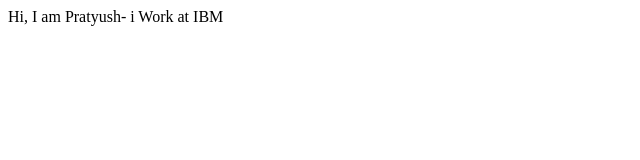
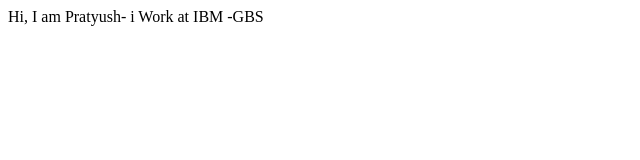
Before and after one commit to pratyush-9-009/MyFirstSite, a plain HTML site: page index.html in a window 1280 px wide. Shown: the full height of the page, 0-640 px from the left. Drawn offline with Linux system fonts and the light colour scheme.

Commit message:
Update : Additional Info

```diff
--- a/index.html
+++ b/index.html
@@ -7,6 +7,6 @@
     <title>Document</title>
 </head>
 <body>
-    Hi, I am Pratyush- i Work at IBM
+    Hi, I am Pratyush- i Work at IBM -GBS
 </body>
 </html>
```
